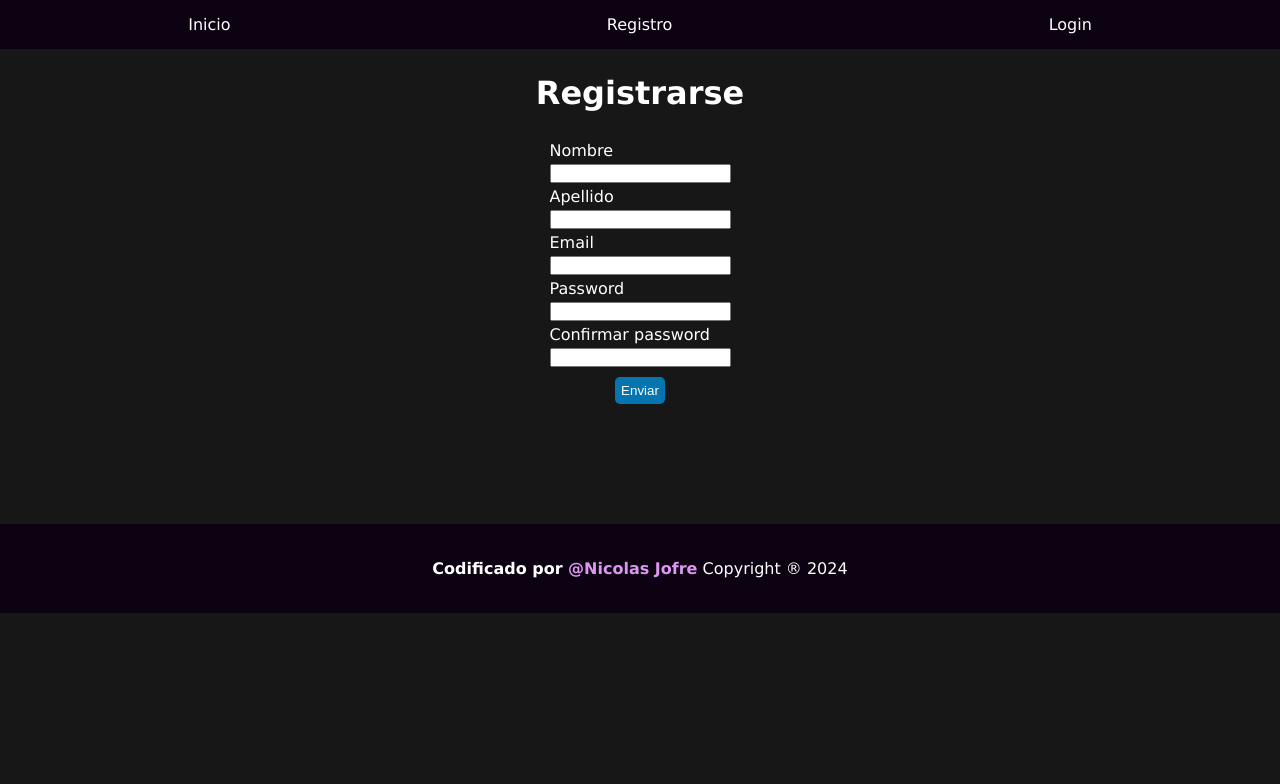
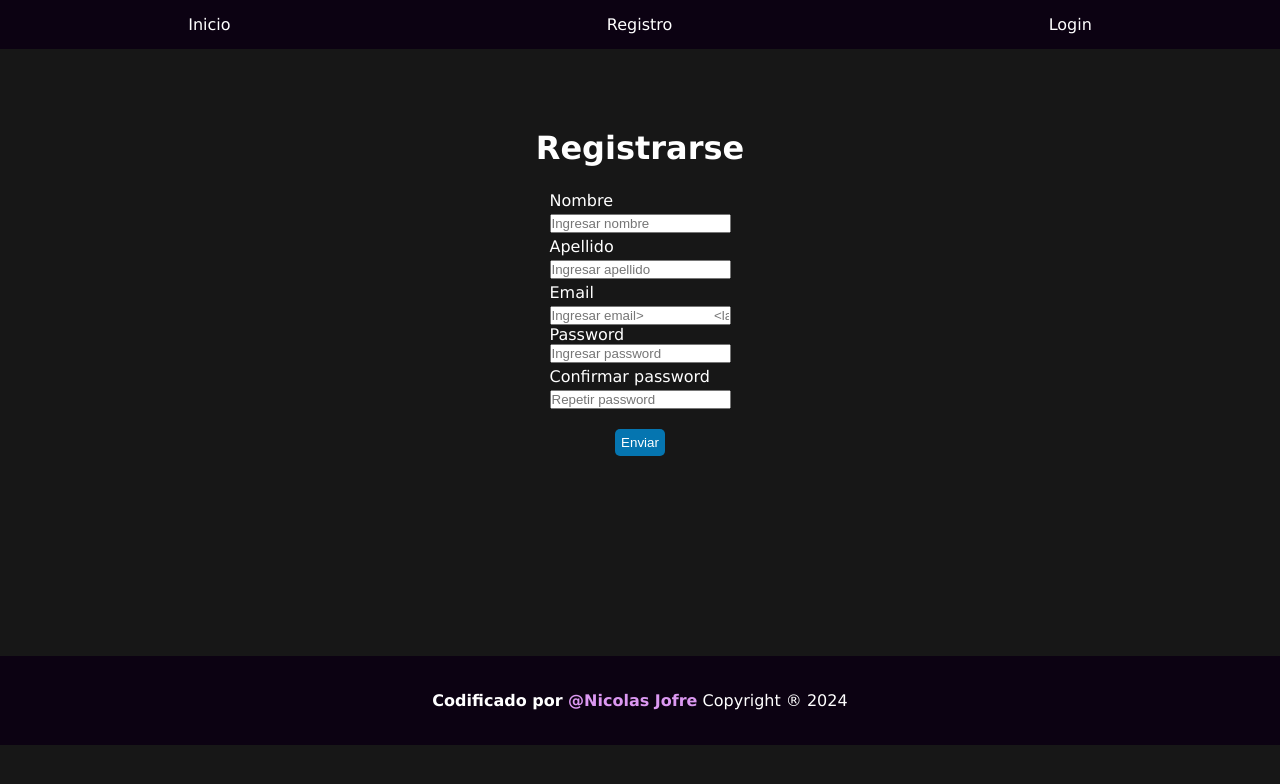
Before and after one commit to nicojofre5/UdemyReact1, a plain HTML site: page registro.html in a window 1280 px wide. Drawn offline with Linux system fonts and the light colour scheme.

Commit message:
Cambio a proyecto react

```diff
--- a/css/style.css
+++ b/css/style.css
@@ -3,6 +3,7 @@
     margin: 0;
     box-sizing: border-box;
 }
+
 ul{
     list-style: none;
 }
@@ -93,12 +94,18 @@ footer{
 }
 /* form  registrar */
 
-.form-registrar input{
+.form-registrar input ,.form-login input{
     display: block;
 }
-.form-registrar label{
+.form-login{
+    background-color: #0c0212;
+    padding: 50px 80px 10px;
+    border-radius: 15px;
+}
+.form-registrar label, .form-login label{
     display: inline-block;
     padding: 4px 0px;
+
 
 }
 .enviar-form{
@@ -109,15 +116,23 @@ footer{
     border-radius: 5px;
     margin: 10px;
 }
-.contenedorform ,.cont-button-submit{
+.contenedorform ,.cont-button-submit,.cont-gral-form{
     display: flex;
     justify-content: center;
-}
-h1{
-    text-align: center;
-    padding: 25px;
+    padding: 10px 0px 40px;
 }
 
+.cont-gral-form{
+    padding:130px;
+}
+.cont-form h1{
+    text-align: center;
+    padding: 10px;
+}
+
+.cont-form{
+    padding: 70px 40px 0px;
+}
 footer h4>a{
     color: rgb(220, 152, 241);
 }
--- a/registro.html
+++ b/registro.html
@@ -26,37 +26,40 @@
       </nav>
     </header>
 
+    <main class="registro-main">
         <div class="cont-form">
             <h1>Registrarse</h1>
             <div class="contenedorform">
-        <form action="/" method="get" class="form-registrar">
+              <form action="/" method="post" class="form-registrar">
                   <label for="nombre">
                      Nombre
                   </label>
-            <input type="text" name="nombre" id="" required>
+                  <input type="text" name="nombre" id="" required placeholder="Ingresar nombre">
                   <label for="apellido">
                      Apellido
                   </label>
-            <input type="text" name="apellido" id="" required>
+                  <input type="text" name="apellido" id="" required placeholder="Ingresar apellido">
                   <label for="email">
                       Email
 
                   </label>
-            <input type="email" name="email" id="" required>
+                  <input type="email" name="email" id="" required placeholder="Ingresar email>
                   <label for="password">
                      Password
                   </label>
-            <input type="password" name="password" id="" required>
+                  <input type="password" name="password" id="" required placeholder="Ingresar password">
                   <label for="confpassword">
                       Confirmar password
                   </label>
-            <input type="password" name="confpassword" id="" />
+                  <input type="password" name="confpassword" id="" required placeholder="Repetir password">
                   <div class="cont-button-submit">
                       <button type="submit" class="enviar-form">Enviar</button>
                   </div>
                 </form>
             </div>
           </div>
+
+    </main>
 
     <footer>
       <h4>
```
Also changed, not shown: login.html (+18 -0 lines). Lines whose indentation alone changed are shown as unchanged.
